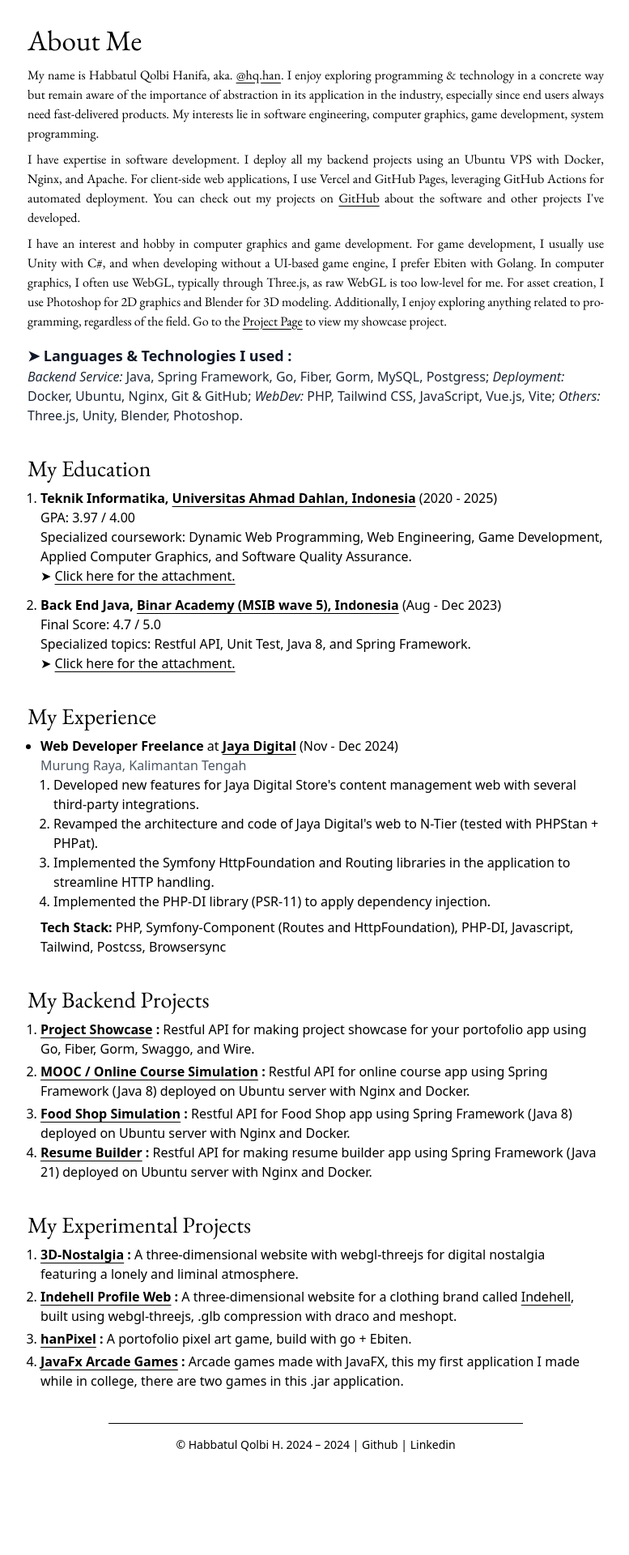
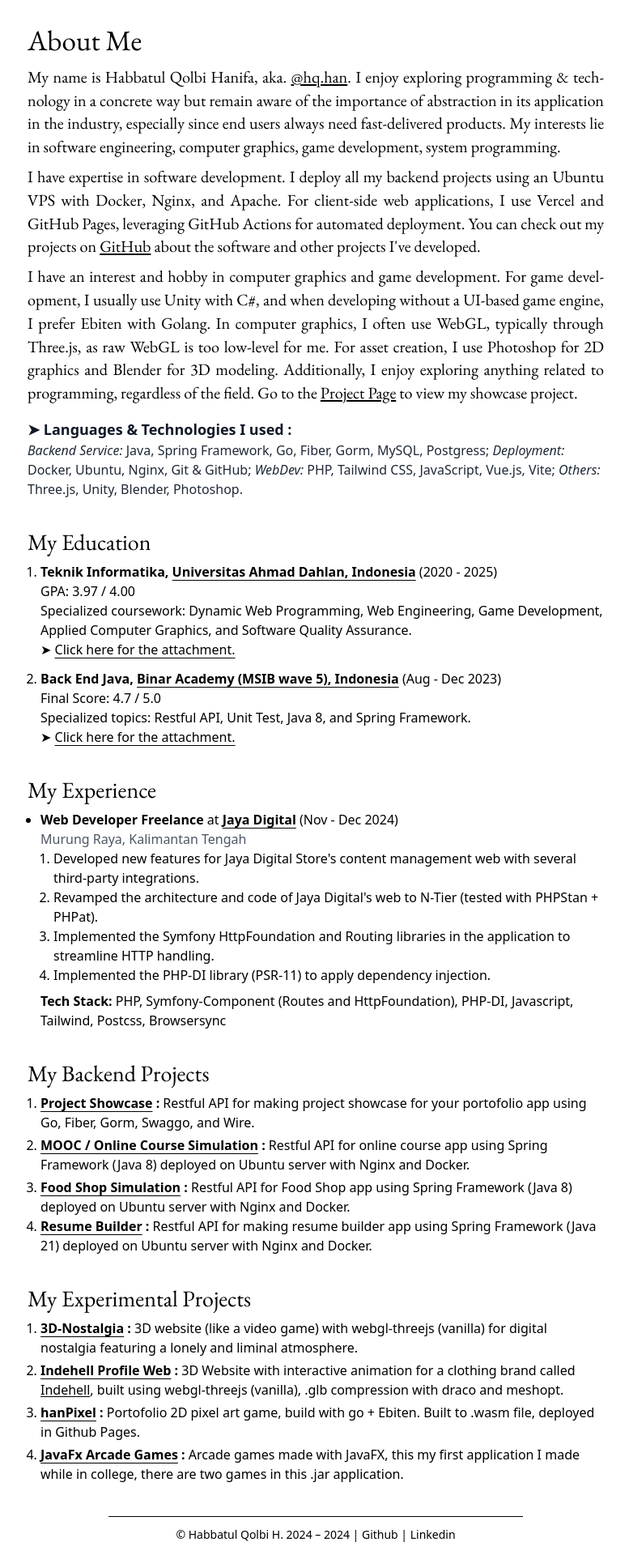
Before and after one commit to Habbatul/Minimalism-Portofolio, a Vue app: page / in a window 1280 px wide. Shown: the part 89-2009 px from the top of the page at 81% size, without its empty margins (250-1027 px from the left). Before the commit the page ends 1915 px from the top, so only its background shows below. Built offline with nearby package versions, Linux system fonts and the light colour scheme.

Commit message:
Update Portofolio web

```diff
--- a/src/components/main/Main.vue
+++ b/src/components/main/Main.vue
@@ -1,6 +1,4 @@
 <template>
-
-
     <div class="absolute top-20 w-full">
           <div class="flex content-center justify-center font-bold text-red-500 text-[0.6rem]"></div>
     </div>
@@ -28,9 +26,10 @@
       <slot></slot>
     </div>
 
-    <footer class="px-1">
-      <div class="text-sm 2xl:text-[0.9rem] text-center mt-3 border-t-[0.1rem] max-w-lg mx-auto border-black text-black p-4 my-4">
-        <span class="cursor-pointer hover:underline underline-offset-4">© Habbatul Qolbi H.</span> 2024 – {{ getCurrentYear() }} |  <a href="https://github.com/Habbatul" class="hover:underline underline-offset-4">Github</a> | <a href="https://www.linkedin.com/in/habbatul/" class="hover:underline underline-offset-4">Linkedin</a>
+    <footer class="px-1 mx-2 mt-3 flex flex-col items-center justify-center">
+<div class="border-black border-t-[0.1rem] mx-auto max-w-lg w-full"></div>
+      <div class="mt-3 text-sm 2xl:text-[0.9rem] text-center max-w-lg mx-auto text-black ">
+        <span class="cursor-pointer hover:underline underline-offset-4">© Habbatul Qolbi H.</span> 2024 – {{ getCurrentYear() }} | <a href="https://github.com/Habbatul" class="hover:underline underline-offset-4">Github</a> | <a href="https://www.linkedin.com/in/habbatul/" class="hover:underline underline-offset-4  py-4 my-4">Linkedin</a>
       </div>
     </footer>
 </template>
--- a/src/views/Contact.vue
+++ b/src/views/Contact.vue
@@ -17,7 +17,7 @@
         <div class="px-2">
             <ul class="list-disc pl-4">
                 <li>
-                    <p class="font-garamond text-[1.05rem] leading-5 text-black">For more information use curl on Uri like below.</p>
+                    <p class="font-garamond text-[1.13rem] leading-6 text-black">For more information use curl on Uri like below.</p>
                 </li>
                 <div class="ml-[-1rem] relative border border-[#cac8c5] bg-gray-100 rounded-md mt-2 overflow-hidden">
                     <div class="overflow-x-auto">
@@ -27,7 +27,7 @@
                     </div>
                 </div>
                 <li>
-                    <p class="font-garamond text-[1.05rem] leading-5 text-black mt-3 md:mt-[0.85rem]">To get specific information use query param 'input'.</p>
+                    <p class="font-garamond text-[1.13rem] leading-6 text-black mt-3 md:mt-[0.85rem]">To get specific information use query param 'input'.</p>
                 </li>
                 <div class="ml-[-1rem] relative border border-[#cac8c5] bg-gray-100 rounded-md mt-2 overflow-hidden">
                     <div class="overflow-x-auto">
@@ -37,7 +37,7 @@
                     </div>
                 </div>
                 <li>
-                    <p class="font-garamond text-[1.05rem] leading-5 text-black mt-3 md:mt-[0.85rem]">To send me a message, use curl like example below (not working yet).</p>
+                    <p class="font-garamond text-[1.13rem] leading-6 text-black mt-3 md:mt-[0.85rem]">To send me a message, use curl like example below (not working yet).</p>
                 </li>
                 <div class="ml-[-1rem] relative border border-[#cac8c5] bg-gray-100 rounded-md mt-2 overflow-hidden">
                     <div class="overflow-x-auto">
@@ -47,7 +47,7 @@
                     </div>
                 </div>
                 <li>
-                    <p class="font-garamond text-[1.05rem] leading-5 text-black mt-3 md:mt-[0.85rem]">If you use powershell in windows, use curl.exe because curl in PowerShell is an alias for Invoke-WebRequest.</p>
+                    <p class="font-garamond text-[1.13rem] leading-6 text-black mt-3 md:mt-[0.85rem]">If you use powershell in windows, use curl.exe because curl in PowerShell is an alias for Invoke-WebRequest.</p>
                 </li>
                 <div class="ml-[-1rem] relative border border-[#cac8c5] bg-gray-100 rounded-md mt-2 overflow-hidden">
                     <div class="overflow-x-auto">
--- a/src/views/Home.vue
+++ b/src/views/Home.vue
@@ -1,10 +1,10 @@
 <template>
   <div class="max-w-3xl mx-auto p-7 mt-4 2xl:text-[1.08rem] 2xl:max-w-[53rem] 2xl:mb-4">
     <h1 class="text-[2.2rem] font-garamond mb-1 2xl:text-[2.3rem]">About Me</h1>
-    <div class="text-[1.2rem] leading-[1.65rem] md:text-base 2xl:text-[1.25rem] 2xl:leading-[1.8rem]">
-      <p class="font-garamond text-justify mb-2" style="hyphens: auto;-webkit-hyphens: auto;-ms-hyphens: auto;">My name is Habbatul Qolbi Hanifa, aka. <a href="" class="underline underline-offset-4 hover:text-red-600">@hq.han</a>. I enjoy exploring programming & technology in a concrete way but remain aware of the importance of abstraction in its application in the industry, especially since end users always need fast-delivered products. My interests lie in software engineering, computer graphics, game development, system programming.</p>
-      <p class="font-garamond text-justify mb-2" style="hyphens: auto;-webkit-hyphens: auto;-ms-hyphens: auto;">I have expertise in software development. I deploy all my backend projects using an Ubuntu VPS with Docker, Nginx, and Apache. For client-side web applications, I use Vercel and GitHub Pages, leveraging GitHub Actions for automated deployment. You can check out my projects on <a href="https://github.com/Habbatul" class="underline underline-offset-4 hover:text-red-600">GitHub</a> about the software and other projects I've developed.</p>
-      <p class="font-garamond text-justify" style="hyphens: auto;-webkit-hyphens: auto;-ms-hyphens: auto;">I have an interest and hobby in computer graphics and game development. For game development, I usually use Unity with C#, and when developing without a UI-based game engine, I prefer Ebiten with Golang. In computer graphics, I often use WebGL, typically through Three.js, as raw WebGL is too low-level for me. For asset creation, I use Photoshop for 2D graphics and Blender for 3D modeling. Additionally, I enjoy exploring anything related to programming, regardless of the field. Go to the  <router-link to="/project" class="underline underline-offset-4 hover:text-red-600">Project Page</router-link> to view my showcase project.</p>
+    <div class="text-[1.12rem] leading-[1.6rem] md:text-[1.26rem] md:leading-[1.8rem]">
+      <p class="font-garamond  text-justify mb-2" style="hyphens: auto;-webkit-hyphens: auto;-ms-hyphens: auto;">My name is Habbatul Qolbi Hanifa, aka. <a href="" class="underline underline-offset-3 hover:text-red-600">@hq.han</a>. I enjoy exploring programming & technology in a concrete way but remain aware of the importance of abstraction in its application in the industry, especially since end users always need fast-delivered products. My interests lie in software engineering, computer graphics, game development, system programming.</p>
+      <p class="font-garamond  text-justify mb-2" style="hyphens: auto;-webkit-hyphens: auto;-ms-hyphens: auto;">I have expertise in software development. I deploy all my backend projects using an Ubuntu VPS with Docker, Nginx, and Apache. For client-side web applications, I use Vercel and GitHub Pages, leveraging GitHub Actions for automated deployment. You can check out my projects on <a href="https://github.com/Habbatul" class="underline underline-offset-3 hover:text-red-600">GitHub</a> about the software and other projects I've developed.</p>
+      <p class="font-garamond  text-justify" style="hyphens: auto;-webkit-hyphens: auto;-ms-hyphens: auto;">I have an interest and hobby in computer graphics and game development. For game development, I usually use Unity with C#, and when developing without a UI-based game engine, I prefer Ebiten with Golang. In computer graphics, I often use WebGL, typically through Three.js, as raw WebGL is too low-level for me. For asset creation, I use Photoshop for 2D graphics and Blender for 3D modeling. Additionally, I enjoy exploring anything related to programming, regardless of the field. Go to the  <router-link to="/project" class="underline underline-offset-3 hover:text-red-600">Project Page</router-link> to view my showcase project.</p>
     </div>
     <p class="mb-8 mt-4 text-gray-800">
         <span class="font-semibold text-base md:text-lg text-gray-900">&#10148; Languages & Technologies I used : </span><br>
@@ -69,9 +69,9 @@
       My Experimental Projects
     </p>
     <ul class="list-decimal pl-4">
-      <li class="mt-1"><strong><a href="https://github.com/Habbatul/3D-Nostalgia" target="_blank" class="underline underline-offset-4 hover:text-red-600">3D-Nostalgia</a> :</strong> A three-dimensional website with webgl-threejs for digital nostalgia featuring a lonely and liminal atmosphere.</li>
-      <li class="mt-1"><strong><a href="https://github.com/Habbatul/indehell" target="_blank" class="underline underline-offset-4 hover:text-red-600">Indehell Profile Web</a> :</strong> A three-dimensional website for a clothing brand called <a class="underline underline-offset-4 hover:text-red-600" href="https://www.instagram.com/indehellstudio/">Indehell</a>, built using webgl-threejs, .glb compression with draco and meshopt.</li>
-      <li class="mt-1"><strong><a href="https://github.com/Habbatul/hanPixel" target="_blank" class="underline underline-offset-4 hover:text-red-600">hanPixel</a> :</strong> A portofolio pixel art game, build with go + Ebiten.</li>
+      <li class="mt-1"><strong><a href="https://github.com/Habbatul/3D-Nostalgia" target="_blank" class="underline underline-offset-4 hover:text-red-600">3D-Nostalgia</a> :</strong> 3D website (like a video game) with webgl-threejs (vanilla) for digital nostalgia featuring a lonely and liminal atmosphere.</li>
+      <li class="mt-1"><strong><a href="https://github.com/Habbatul/indehell" target="_blank" class="underline underline-offset-4 hover:text-red-600">Indehell Profile Web</a> :</strong> 3D Website with interactive animation for a clothing brand called <a class="underline underline-offset-2 hover:text-red-600" href="https://www.instagram.com/indehellstudio/">Indehell</a>, built using webgl-threejs (vanilla), .glb compression with draco and meshopt.</li>
+      <li class="mt-1"><strong><a href="https://github.com/Habbatul/hanPixel" target="_blank" class="underline underline-offset-4 hover:text-red-600">hanPixel</a> :</strong> Portofolio 2D pixel art game, build with go + Ebiten. Built to .wasm file, deployed in Github Pages.</li>
       <li class="mt-1"><strong><a href="https://github.com/Habbatul/JavaFX-ArcadeGames" target="_blank" class="underline underline-offset-4 hover:text-red-600">JavaFx Arcade Games</a> :</strong> Arcade games made with JavaFX, this my first application I made while in college, there are two games in this .jar application.</li>
     </ul>
   </div>
```
